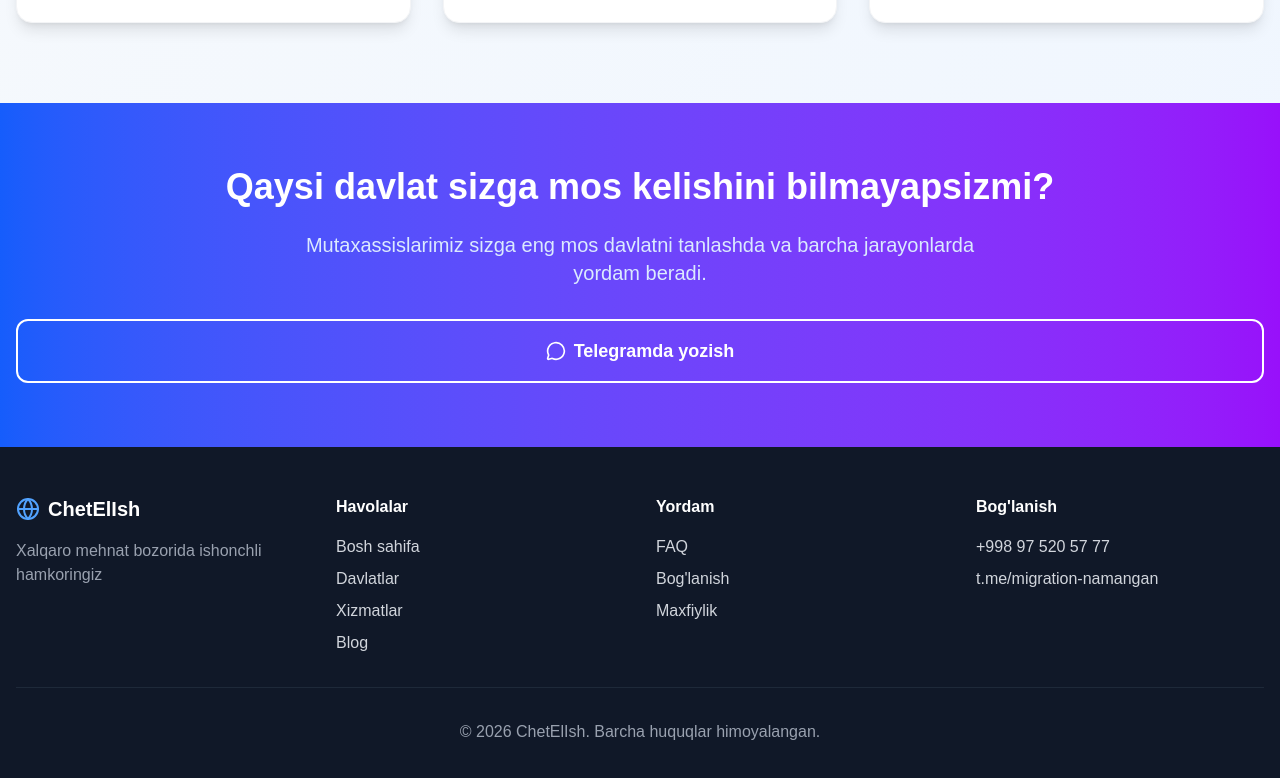
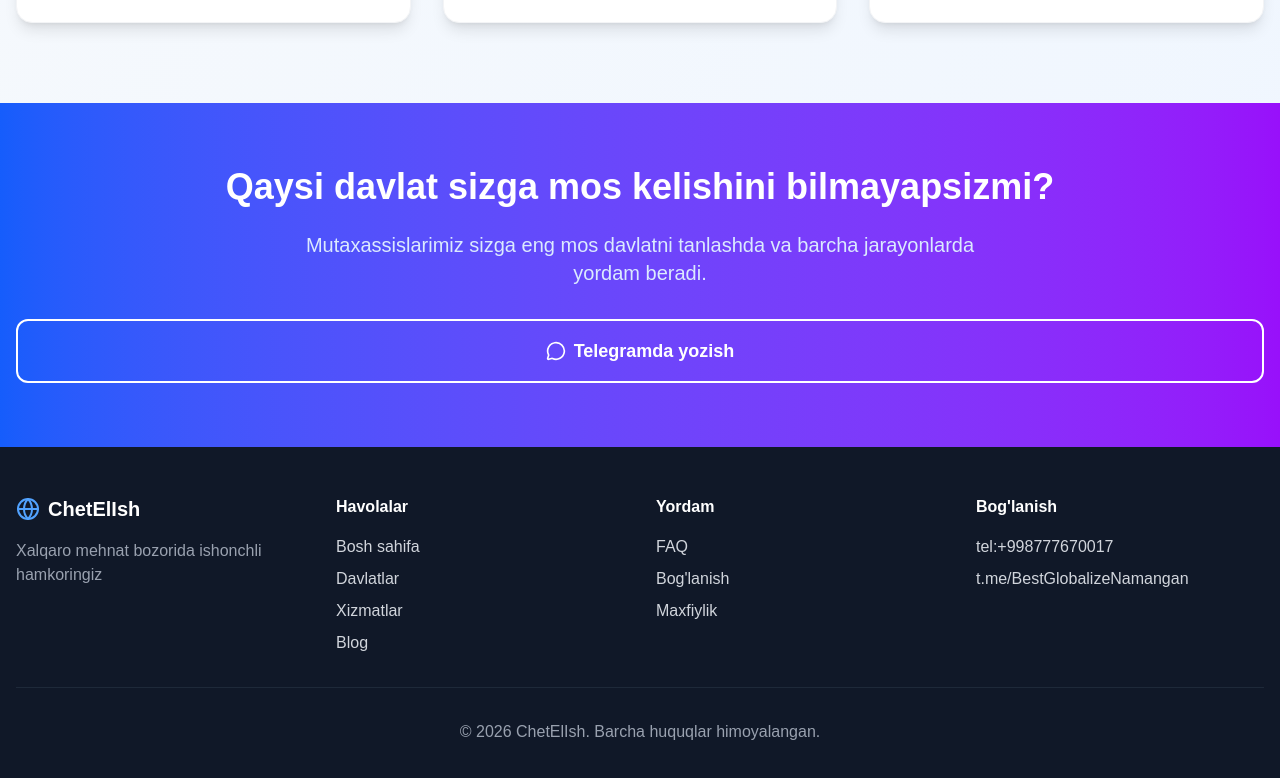
Before and after one commit to islome/migration, a Next.js app: page /countries in a window 1280 px wide. Shown: the part 1689-2467 px from the top of the page. Built offline with nearby package versions, Linux system fonts and the light colour scheme.

Commit message:
added new location part

```diff
--- a/app/countries/page.tsx
+++ b/app/countries/page.tsx
@@ -12,7 +12,7 @@ import {
 } from "lucide-react";
 
 export default function CountriesPage() {
-  const telegramLink = "https://t.me/justislombek";
+  const telegramLink = "https://t.me/BestGlobalizeNamangan";
   const phoneLink = "tel:+998777670017";
   return (
     <div className="min-h-screen bg-gradient-to-br from-slate-50 to-blue-50">
@@ -267,8 +267,8 @@ export default function CountriesPage() {
             <div>
               <h4 className="text-white font-semibold mb-4">Bog'lanish</h4>
               <ul className="space-y-2">
-                <li>+998 97 520 57 77</li>
-                <li>t.me/migration-namangan</li>
+                <li>{phoneLink}</li>
+                <li>t.me/BestGlobalizeNamangan</li>
               </ul>
             </div>
           </div>
--- a/app/page.tsx
+++ b/app/page.tsx
@@ -12,7 +12,7 @@ import {
 import Link from "next/link";
 
 export default function Home() {
-  const telegramLink = "https://t.me/justislombek";
+  const telegramLink = "https://t.me/BestGlobalizeNamangan";
   const phoneLink = "tel:+998777670017";
   const phoneNumber = "+998 77 767 00 17";
   return (
@@ -82,11 +82,18 @@ export default function Home() {
           </p>
 
           <div className="flex flex-col sm:flex-row gap-4 justify-center items-center">
-            <a href="/countries" className="bg-gradient-to-r from-blue-600 to-blue-700 text-white px-8 py-4 rounded-xl hover:shadow-xl transition-all duration-300 hover:scale-105 flex items-center gap-2 text-lg font-semibold">
+            <a
+              href="/countries"
+              className="bg-gradient-to-r from-blue-600 to-blue-700 text-white px-8 py-4 rounded-xl hover:shadow-xl transition-all duration-300 hover:scale-105 flex items-center gap-2 text-lg font-semibold"
+            >
               Davlatlarni ko'rish
               <ArrowRight className="w-5 h-5" />
             </a>
-            <a href={telegramLink} target="_blank" className="border-2 border-blue-600 text-blue-600 px-8 py-4 rounded-xl hover:bg-blue-50 transition-all duration-300 flex items-center gap-2 text-lg font-semibold">
+            <a
+              href={telegramLink}
+              target="_blank"
+              className="border-2 border-blue-600 text-blue-600 px-8 py-4 rounded-xl hover:bg-blue-50 transition-all duration-300 flex items-center gap-2 text-lg font-semibold"
+            >
               <MessageCircle className="w-5 h-5" />
               Maslahat olish
             </a>
@@ -339,6 +346,19 @@ export default function Home() {
 
       {/* CTA Section */}
       <section className="bg-gradient-to-r from-blue-600 to-purple-600 py-20">
+        <div className="bg-white rounded-2xl overflow-hidden shadow-lg h-full min-h-[500px]">
+          <iframe
+            src="https://www.google.com/maps/embed?pb=!1m18!1m12!1m3!1d3069.557177789989!2d64.42169!3d39.77477!2m3!1f0!2f0!3f0!3m2!1i1024!2i768!4f13.1!3m3!1m2!1s0x3f5007707b5f9b21%3A0xd8c4a0f65f8c76a3!2sBukhara%2C%20Uzbekistan!5e0!3m2!1sen!2s!4v1234567890"
+            width="100%"
+            height="100%"
+            style={{ border: 0, minHeight: "500px" }}
+            allowFullScreen
+            loading="lazy"
+            referrerPolicy="no-referrer-when-downgrade"
+            title="Best Globalize Office Location"
+          ></iframe>
+        </div>
+
         <div className="container mx-auto px-4 text-center">
           <h2 className="text-4xl font-bold text-white mb-6">
             Bugun o'z kelajagingizni boshlang!
@@ -422,8 +442,11 @@ export default function Home() {
                   </Link>
                 </li>
                 <li>
-                  <Link href="#" className="hover:text-blue-400 transition">
-                    Maxfiylik
+                  <Link
+                    href="https://gov.uz/oz/migration/activity_page/xususiy-bandlik-agentliklari_"
+                    className="hover:text-blue-400 transition"
+                  >
+                    Litsenziya
                   </Link>
                 </li>
                 <li>
@@ -443,7 +466,7 @@ export default function Home() {
                     className="hover:text-blue-400 transition flex items-center gap-2"
                   ></a>
                   <Phone className="w-4 h-4" />
-                  +998 97 520 57 77
+                  +998 77 767 00 17
                 </li>
                 <li className="flex items-center gap-2">
                   <a
```
